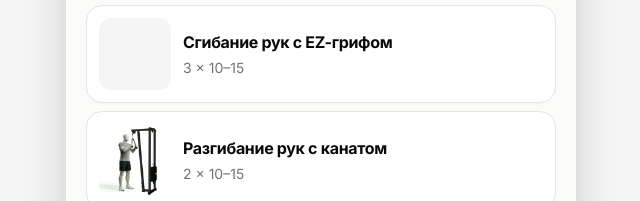
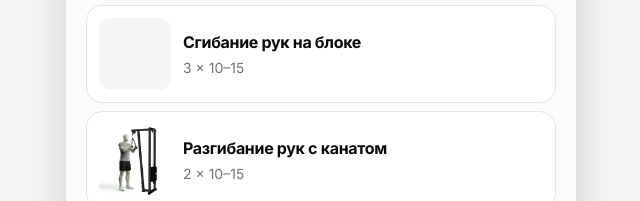
Before and after one commit to ivanoskov/fitness-workout-plan, a plain HTML site: page fitness-plan.html in a window 1280 px wide. Shown: the part 894-1095 px from the top of the page, 319-959 px from the left. Drawn offline with nearby package versions, Linux system fonts and the light colour scheme; a web font is replaced by a local one.

Commit message:
fix: align loads with measured exercises

```diff
--- a/fitness-plan.html
+++ b/fitness-plan.html
@@ -94,7 +94,7 @@
         ['Тяга верхнего блока', '3', '8–10', 'videos/0198-RVwzP10.gif', 'Тяни локти к рёбрам, не раскачивай корпус.'],
         ['Тяга нижнего блока к поясу', '3', '8–12', 'videos/0861-fUBheHs.gif', 'Не округляй поясницу в конце тяги.'],
         ['Бабочка в тренажёре', '2', '12–15', 'videos/0596-v3xmPAR.gif', 'Сведи руки перед собой, не выводя плечи вперёд.'],
-        ['Сгибание рук с EZ-грифом', '3', '10–15', 'videos/0447-6TG6x2w.gif', 'Локти остаются около корпуса.'],
+        ['Сгибание рук на блоке', '3', '10–15', 'videos/0447-6TG6x2w.gif', 'Локти остаются около корпуса.'],
         ['Разгибание рук с канатом', '2', '10–15', 'videos/0241-gAwDzB3.gif', 'Не раскачивай корпус; разгибай локти под контролем.']
       ], extras: [
         ['Разведения гантелей в стороны', '2', '12–15', 'videos/0334-DsgkuIt.gif', 'Поднимай локтями, без рывка и подъёма плеч.'],
@@ -116,7 +116,7 @@
         ['Тяга верхнего блока узким хватом', '3', '8–10', 'videos/0198-RVwzP10.gif', 'Тяни локти к рёбрам, не раскачивай корпус.'],
         ['Сгибание ног лёжа', '3', '10–15', 'videos/0586-17lJ1kr.gif', 'Таз прижат к тренажёру, движение плавное.'],
         ['Обратная бабочка', '3', '12–15', 'videos/0602-myfUsKf.gif', 'Веди движение задней дельтой и верхом спины.'],
-        ['Сгибание рук с EZ-грифом', '3', '10–15', null, 'Локти остаются около корпуса, без раскачивания.'],
+        ['Сгибание рук на блоке', '3', '10–15', null, 'Локти остаются около корпуса, без раскачивания.'],
         ['Разгибание рук с канатом', '2', '10–15', 'videos/0241-gAwDzB3.gif', 'Не раскачивай корпус; разгибай локти под контролем.']
       ], extras: [
         ['Ягодичный мост со штангой', '2', '10–15', null, 'Опора верхом спины на скамью. Поднимай таз сокращением ягодиц, не переразгибая поясницу.'],
@@ -131,7 +131,7 @@
       ['Тяга верхнего блока', 30],
       ['Тяга нижнего блока к поясу', 30],
       ['Бабочка в тренажёре', 30],
-      ['Сгибание рук с EZ-грифом', 15],
+      ['Сгибание рук на блоке', 15],
       ['Разгибание рук с канатом', 15],
       ['Разведения гантелей в стороны', 6],
       ['Скручивания с канатом на коленях', 20],
@@ -145,9 +145,6 @@
       ['Сгибание ног лёжа', 35],
       ['Обратная бабочка', 25],
       ['Ягодичный мост со штангой', 30]
-    ]);
-    const weightNotes = new Map([
-      ['Жим ногами под 45°', 'Диски: 2 × 15 кг; вес платформы не учтён']
     ]);
     const efforts = new Map([['Велотренажёр', 7]]);
     const $ = selector => document.querySelector(selector);
@@ -220,7 +217,7 @@
       $('#minusWeight').disabled = value === undefined || value === 0;
       $('#minusWeight').style.opacity = $('#minusWeight').disabled ? '.35' : '1';
       $('#plusWeight').disabled = false; $('#plusWeight').style.opacity = '1';
-      const unit = weightNotes.get(viewed[0]) || (/гантел|Молотки/.test(viewed[0]) ? 'на одну гантель' : /штанг|гриф/.test(viewed[0]) ? 'общий вес с грифом' : 'вес на тренажёре / отягощение');
+      const unit = /гантел|Молотки/.test(viewed[0]) ? 'на одну гантель' : /штанг|гриф/.test(viewed[0]) ? 'общий вес с грифом' : 'вес на тренажёре / отягощение';
       $('#weightNote').textContent = (value === undefined ? 'Вес не задан · ' : '') + unit + ' · шаг 0,5 кг';
     }
     function changeWeight(delta) {
```
